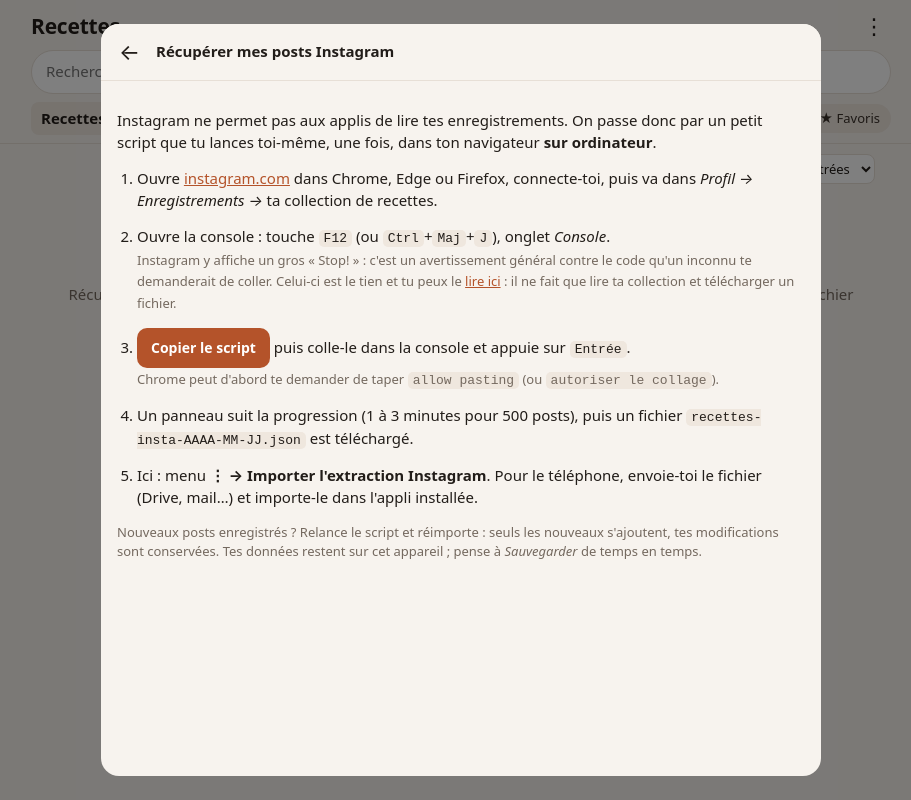
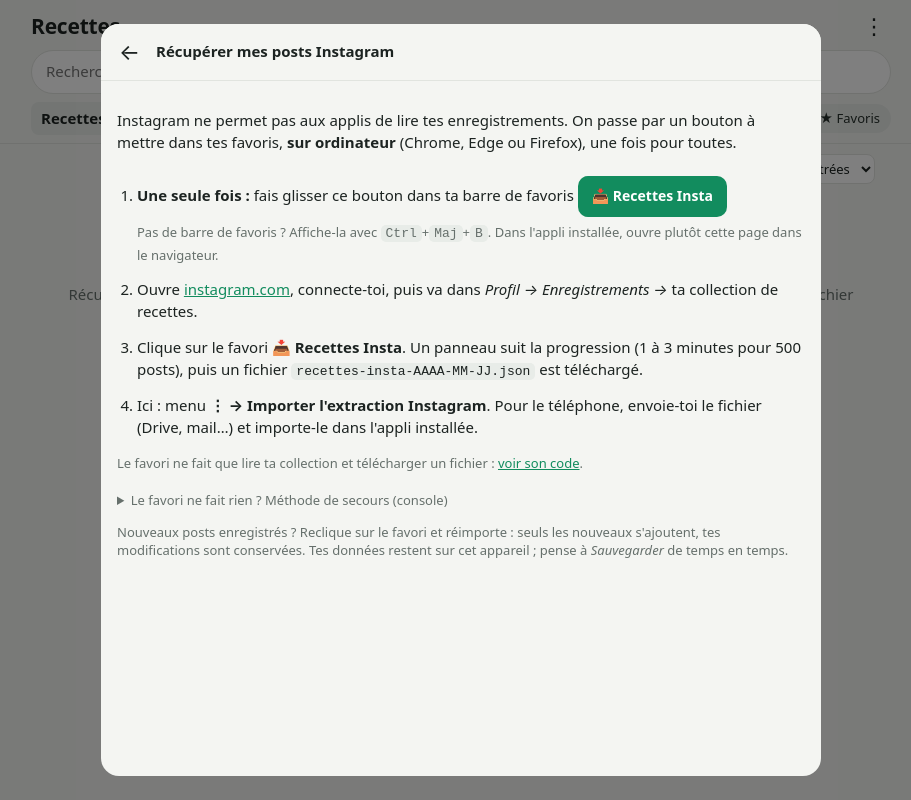
Before and after one commit to noliramlis/recettes-insta, a plain HTML site: page index.html in a window 1280 px wide. Both pictures are taken after a click on the button "Comment faire ?". Shown: the whole page, without its empty margins (179-1090 px from the left). Drawn offline with Linux system fonts and the light colour scheme.

Commit message:
Thème vert et extraction par favori (sans console)
- palette verte reprise de classeur-wa (clair et sombre), icônes régénérées
- l'aide propose un bouton à glisser dans la barre de favoris (bookmarklet
  contenant extraction.js) ; la console reste en méthode de secours

Co-Authored-By: Claude Opus 5.5 <noreply@anthropic.com>

```diff
--- a/app.js
+++ b/app.js
@@ -456,6 +456,17 @@ const openHelp = () => { $('.menu').open = false; help.showModal(); };
 $('#btn-help').addEventListener('click', openHelp);
 $('#btn-help-empty').addEventListener('click', openHelp);
 $('#h-close').addEventListener('click', () => help.close());
+// Le favori (« bookmarklet ») contient tout le script d'extraction.
+async function prepareBookmarklet() {
+  try {
+    const code = await (await fetch('extraction.js', { cache: 'no-cache' })).text();
+    $('#h-bookmarklet').href = 'javascript:' + encodeURIComponent(code + '\nvoid 0;');
+  } catch {}
+}
+$('#h-bookmarklet').addEventListener('click', (e) => {
+  e.preventDefault();
+  toast('Ne clique pas ici : fais glisser le bouton dans ta barre de favoris');
+});
 $('#h-copy').addEventListener('click', async () => {
   try {
     const code = await (await fetch('extraction.js', { cache: 'no-cache' })).text();
@@ -493,6 +504,7 @@ async function init() {
   if ('serviceWorker' in navigator) navigator.serviceWorker.register('./sw.js').catch(() => {});
   await load();
   fillDatalist();
+  prepareBookmarklet();
 }
 
 init();
--- a/extraction.js
+++ b/extraction.js
@@ -1,8 +1,8 @@
 // Recettes Insta — extraction d'une collection d'enregistrements Instagram.
 //
-// À coller dans la console du navigateur (F12 → Console) sur www.instagram.com,
-// connecté à ton compte, de préférence depuis la page de ta collection
-// (Profil → Enregistrements → ta collection). Le script lit, au rythme d'un
+// Se lance depuis le favori « 📥 Recettes Insta » (ou collé dans la console F12)
+// sur www.instagram.com, connecté à ton compte, de préférence depuis la page de
+// ta collection (Profil → Enregistrements → ta collection). Le script lit, au rythme d'un
 // humain pressé, les posts de la collection (lien, auteur, texte, miniature)
 // et télécharge un fichier JSON à importer dans l'appli Recettes Insta.
 // Il ne modifie rien sur ton compte et n'envoie rien ailleurs qu'à ton navigateur.
@@ -14,7 +14,7 @@
   const cookie = (n) => decodeURIComponent((document.cookie.match('(?:^|; )' + n + '=([^;]*)') || [])[1] || '');
 
   if (!/(^|\.)instagram\.com$/.test(location.hostname)) {
-    alert('Ouvre d\'abord www.instagram.com (connecté), puis recolle le script.');
+    alert('À utiliser sur www.instagram.com : ouvre ta collection de recettes (connecté), puis clique sur le favori.');
     return;
   }
 
@@ -179,7 +179,7 @@
   stopBtn.remove();
   say(`✅ ${posts.length} posts enregistrés dans le fichier téléchargé. ` +
     'Importe-le dans Recettes Insta (menu ⋮ → Importer l\'extraction). ' +
-    'Pas de fichier ? Tape __recettesInsta.download() dans la console.');
+    'Pas de fichier ? Vérifie que le navigateur autorise les téléchargements, puis recommence.');
   const close = document.createElement('button');
   close.textContent = 'Fermer';
   close.style.cssText = stopBtn.style.cssText;
--- a/index.html
+++ b/index.html
@@ -3,7 +3,7 @@
 <head>
   <meta charset="utf-8">
   <meta name="viewport" content="width=device-width, initial-scale=1, viewport-fit=cover">
-  <meta name="theme-color" content="#b4532a">
+  <meta name="theme-color" content="#128c5e">
   <title>Recettes Insta</title>
   <link rel="manifest" href="manifest.webmanifest">
   <link rel="icon" href="icon-192.png">
@@ -117,24 +117,32 @@
       <strong>Récupérer mes posts Instagram</strong>
     </div>
     <div class="sheet-body help">
-      <p>Instagram ne permet pas aux applis de lire tes enregistrements. On passe donc par un petit script
-        que tu lances toi-même, une fois, dans ton navigateur <strong>sur ordinateur</strong>.</p>
+      <p>Instagram ne permet pas aux applis de lire tes enregistrements. On passe par un bouton à mettre
+        dans tes favoris, <strong>sur ordinateur</strong> (Chrome, Edge ou Firefox), une fois pour toutes.</p>
       <ol>
-        <li>Ouvre <a href="https://www.instagram.com/" target="_blank" rel="noopener">instagram.com</a> dans Chrome, Edge ou Firefox,
-          connecte-toi, puis va dans <em>Profil → Enregistrements →</em> ta collection de recettes.</li>
-        <li>Ouvre la console : touche <kbd>F12</kbd> (ou <kbd>Ctrl</kbd>+<kbd>Maj</kbd>+<kbd>J</kbd>), onglet <em>Console</em>.
-          <br><span class="muted small">Instagram y affiche un gros « Stop! » : c'est un avertissement général contre le code
-          qu'un inconnu te demanderait de coller. Celui-ci est le tien et tu peux le
-          <a href="extraction.js" target="_blank" rel="noopener">lire ici</a> : il ne fait que lire ta collection et télécharger un fichier.</span></li>
-        <li><button type="button" class="btn primary" id="h-copy">Copier le script</button>
-          puis colle-le dans la console et appuie sur <kbd>Entrée</kbd>.
-          <br><span class="muted small">Chrome peut d'abord te demander de taper <code>allow pasting</code> (ou <code>autoriser le collage</code>).</span></li>
-        <li>Un panneau suit la progression (1 à 3 minutes pour 500 posts), puis un fichier
-          <code>recettes-insta-AAAA-MM-JJ.json</code> est téléchargé.</li>
+        <li><strong>Une seule fois :</strong> fais glisser ce bouton dans ta barre de favoris
+          <a id="h-bookmarklet" class="btn primary bookmarklet" href="#" draggable="true">📥 Recettes Insta</a>
+          <br><span class="muted small">Pas de barre de favoris ? Affiche-la avec <kbd>Ctrl</kbd>+<kbd>Maj</kbd>+<kbd>B</kbd>.
+          Dans l'appli installée, ouvre plutôt cette page dans le navigateur.</span></li>
+        <li>Ouvre <a href="https://www.instagram.com/" target="_blank" rel="noopener">instagram.com</a>, connecte-toi,
+          puis va dans <em>Profil → Enregistrements →</em> ta collection de recettes.</li>
+        <li>Clique sur le favori <strong>📥 Recettes Insta</strong>. Un panneau suit la progression (1 à 3 minutes pour
+          500 posts), puis un fichier <code>recettes-insta-AAAA-MM-JJ.json</code> est téléchargé.</li>
         <li>Ici : menu <strong>⋮ → Importer l'extraction Instagram</strong>. Pour le téléphone, envoie-toi le fichier
           (Drive, mail…) et importe-le dans l'appli installée.</li>
       </ol>
-      <p class="muted small">Nouveaux posts enregistrés ? Relance le script et réimporte : seuls les nouveaux s'ajoutent,
+      <p class="muted small">Le favori ne fait que lire ta collection et télécharger un fichier :
+        <a href="extraction.js" target="_blank" rel="noopener">voir son code</a>.</p>
+      <details class="small">
+        <summary>Le favori ne fait rien ? Méthode de secours (console)</summary>
+        <ol>
+          <li>Sur la page de ta collection Instagram, ouvre la console : <kbd>F12</kbd>, onglet <em>Console</em>
+            (Instagram y affiche un avertissement « Stop! », c'est normal).</li>
+          <li><button type="button" class="btn" id="h-copy">Copier le script</button>, colle-le dans la console,
+            puis <kbd>Entrée</kbd>. Chrome peut d'abord demander de taper <code>allow pasting</code>.</li>
+        </ol>
+      </details>
+      <p class="muted small">Nouveaux posts enregistrés ? Reclique sur le favori et réimporte : seuls les nouveaux s'ajoutent,
         tes modifications sont conservées. Tes données restent sur cet appareil ; pense à
         <em>Sauvegarder</em> de temps en temps.</p>
     </div>
--- a/style.css
+++ b/style.css
@@ -1,13 +1,13 @@
 :root {
-  --bg: #f7f3ee;
+  --bg: #f4f5f2;
   --card: #ffffff;
-  --ink: #221d19;
-  --muted: #74695f;
-  --line: #e7dfd6;
-  --accent: #b4532a;
+  --ink: #1c2321;
+  --muted: #66706c;
+  --line: #e1e4df;
+  --accent: #128c5e;
   --accent-ink: #ffffff;
-  --chip: #efe7de;
-  --chip-ink: #3b322b;
+  --chip: #e8ece8;
+  --chip-ink: #26302c;
   --warn: #8a5a00;
   --warn-bg: #fff3d6;
   --danger: #b3261e;
@@ -15,15 +15,15 @@
 }
 @media (prefers-color-scheme: dark) {
   :root {
-    --bg: #161311;
-    --card: #211c19;
-    --ink: #efe8e2;
-    --muted: #a99d93;
-    --line: #342c27;
-    --accent: #e48a5f;
-    --accent-ink: #1d0f08;
-    --chip: #2e2622;
-    --chip-ink: #e6dcd4;
+    --bg: #0f1412;
+    --card: #18201d;
+    --ink: #e6ebe8;
+    --muted: #93a09a;
+    --line: #26302c;
+    --accent: #2fbf86;
+    --accent-ink: #06130d;
+    --chip: #222c28;
+    --chip-ink: #e6ebe8;
     --warn: #ffd27a;
     --warn-bg: #3a2c10;
     --danger: #f2b8b5;
@@ -240,5 +240,10 @@ kbd, code { background: var(--chip); border-radius: 5px; padding: 1px 5px; font-
   .recipe-sheet ul { margin: 0; padding-left: 16pt; columns: 2; column-gap: 18pt; }
   .recipe-sheet li { break-inside: avoid; margin: 1pt 0; }
   .recipe-sheet .txt { white-space: pre-wrap; line-height: 1.5; }
-  .recipe-sheet .note { margin-top: 12pt; padding: 6pt 9pt; border-left: 3px solid #b4532a; font-style: italic; }
+  .recipe-sheet .note { margin-top: 12pt; padding: 6pt 9pt; border-left: 3px solid #128c5e; font-style: italic; }
 }
+
+/* Favori à glisser */
+.bookmarklet { margin: 8px 0 4px; cursor: grab; }
+.help details { margin-top: 18px; }
+.help summary { cursor: pointer; color: var(--muted); }
--- a/sw.js
+++ b/sw.js
@@ -1,5 +1,5 @@
 // Service worker : permet d'ouvrir l'appli hors-ligne.
-const CACHE = 'recettes-insta-v1';
+const CACHE = 'recettes-insta-v2';
 const ASSETS = [
   './',
   './index.html',
```
Also changed, not shown: icon-192.png, icon-512.png, icon-maskable-512.png, manifest.webmanifest, 1 other file.
